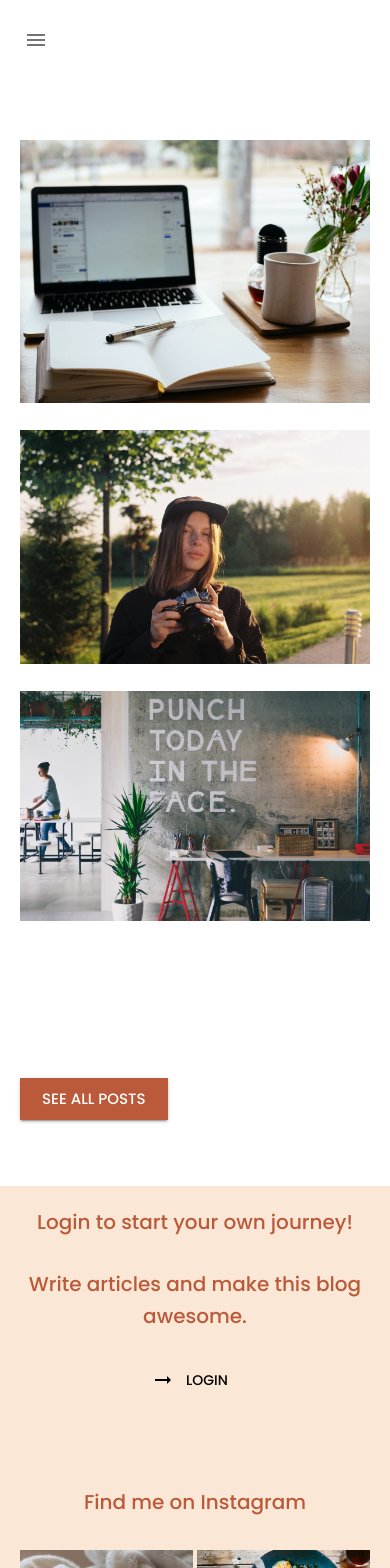
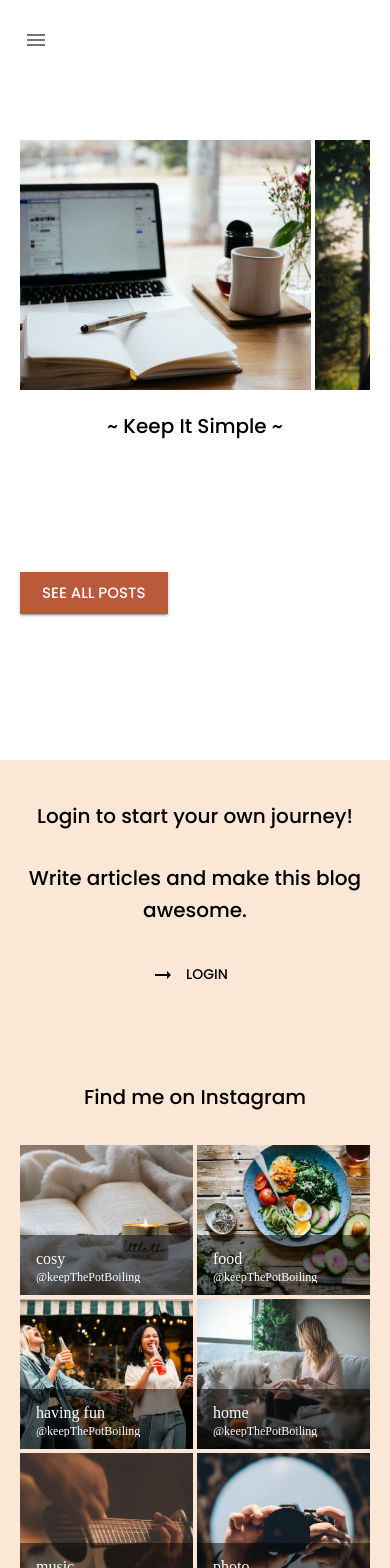
Before and after one commit to BiancaGlavan/blog-app-react, a React (Vite) app: page / in a window 390 px wide. Shown: the top 1568 px of the page. Built offline with nearby package versions, Linux system fonts and the light colour scheme; no server answers.

Commit message:
added slider as a new component

```diff
--- a/package.json
+++ b/package.json
@@ -25,7 +25,8 @@
     "react-router-dom": "^6.6.1",
     "redux": "^4.2.0",
     "redux-persist": "^6.0.0",
-    "styled-components": "^5.3.6"
+    "styled-components": "^5.3.6",
+    "swiper": "^8.4.6"
   },
   "devDependencies": {
     "@types/node": "^18.11.18",
--- a/src/components/ImageUnsplash.tsx
+++ b/src/components/ImageUnsplash.tsx
@@ -1,8 +1,7 @@
-import { Box, Button, Dialog, DialogContent, Drawer, IconButton, TextField } from "@mui/material";
+import { Box, Button, Drawer, IconButton, TextField } from "@mui/material";
 import { styled } from "@mui/material/styles";
 import { useRef, useState } from "react";
 import ArrowBackIcon from "@mui/icons-material/ArrowBack";
-import SearchIcon from "@mui/icons-material/Search";
 import { useGetImagesQuery } from "../redux/features/apiUnsplashSlice";
 import ImagesList from "./createArticle/ImagesList";
 import { useNavigate } from "react-router-dom";
@@ -106,10 +105,6 @@ const ImageUnsplash = ({ currentImage, onImageChange }: IPropsImageUnsplash) =>
     setTerm("");
   };
 
-  const handleSubmit = (e: React.FormEvent<HTMLFormElement>) => {
-    e.preventDefault();
-  };
-
   return (
     <StyledImageUnsplash>
       <Box className="choose-img">
@@ -123,7 +118,7 @@ const ImageUnsplash = ({ currentImage, onImageChange }: IPropsImageUnsplash) =>
           <IconButton onClick={closeAndReset}>
             <ArrowBackIcon />
           </IconButton>
-          <form className="form" onSubmit={handleSubmit}>
+          <form className="form">
             <TextField
               inputRef={textInput}
               value={term}
@@ -134,9 +129,6 @@ const ImageUnsplash = ({ currentImage, onImageChange }: IPropsImageUnsplash) =>
               autoComplete="off"
             />
           </form>
-          <IconButton>
-            <SearchIcon />
-          </IconButton>
         </Box>
         <Box className="search-images">
           {images && <ImagesList onImageChange={onImageChange} images={images.results} onCloseDrawer={closeAndReset} />}
--- a/src/components/createArticle/ImagesList.tsx
+++ b/src/components/createArticle/ImagesList.tsx
@@ -3,7 +3,7 @@ import Button from "@mui/material/Button";
 import { styled } from "@mui/material/styles";
 import classNames from "classnames";
 import { useState } from "react";
-import { IImage, IImageResponse } from "../../redux/features/apiUnsplashSlice";
+import { IImage } from "../../redux/features/apiUnsplashSlice";
 
 interface IPropsImagesList {
   images: IImage[];
--- a/src/components/homepage/Sidebar.tsx
+++ b/src/components/homepage/Sidebar.tsx
@@ -1,12 +1,11 @@
-import { Box, IconButton, ImageList, ImageListItem, ImageListItemBar, ListSubheader, Typography } from "@mui/material";
+import { Box, ImageList, ImageListItem, ImageListItemBar, ListSubheader, Typography } from "@mui/material";
 import { styled } from "@mui/material/styles";
 import Login from "../navigation/Login";
 import ArrowRightAltIcon from "@mui/icons-material/ArrowRightAlt";
 import data from "../../utils/data.json";
-import InfoIcon from "@mui/icons-material/Info";
 
 const StyledSidebar = styled("div")`
-  background: ${(props) => props.theme.palette.background.paper};
+  background: ${(props) => props.theme.palette.secondary.main};
   padding: 60px;
   display: flex;
   flex-direction: column;
@@ -15,6 +14,8 @@ const StyledSidebar = styled("div")`
 
   ${(props) => props.theme.breakpoints.down("lg")} {
     padding: 20px;
+    padding-top: 40px;
+    padding-bottom: 40px;
     flex-direction: row;
     gap: 80px;
   }
@@ -27,7 +28,7 @@ const StyledSidebar = styled("div")`
 
   .sidebar-login {
     .text {
-      color: ${(props) => props.theme.palette.primary.main};
+      color: ${(props) => props.theme.palette.text.primary};
       margin-bottom: 30px;
       text-align: center;
     }
@@ -56,7 +57,8 @@ const StyledSidebar = styled("div")`
     }
 
     .list-image-title {
-      color: ${(props) => props.theme.palette.primary.main};
+      color: ${(props) => props.theme.palette.text.primary};
+      background: ${(props) => props.theme.palette.secondary.main};
       text-align: center;
       font-size: 20px;
       margin-bottom: 20px;
--- /dev/null
+++ b/src/components/homepage/Slider.tsx
@@ -0,0 +1,79 @@
+import { Swiper, SwiperSlide } from "swiper/react";
+import "swiper/css";
+import "swiper/css/navigation";
+import { styled } from "@mui/material/styles";
+import { Box, Typography, useMediaQuery, useTheme } from "@mui/material";
+
+
+const StyledSlider = styled("div")`
+
+    .swiper-container {
+        width: 100%;
+    }
+
+    .img-container {
+        height: 300px;
+        max-width: 490px;
+
+        ${(props) => props.theme.breakpoints.down('md')} {
+            height: 250px;
+        }
+
+        img {
+            height: 100%;
+            width: 100%;
+            object-fit: cover;
+        }
+    }
+
+    .logo {
+        margin-top: 20px;
+        text-align: center;
+    }
+`;
+
+const Slider = () => {
+
+  const theme = useTheme();
+  const isMobile = useMediaQuery(theme.breakpoints.down("md"));
+
+  return (
+    <StyledSlider className="Slider">
+      <Swiper
+        className="swiper-container"
+        spaceBetween={4}
+        slidesPerView={3}
+        breakpoints={{
+            0: {
+            slidesPerView: 1.2,
+            },
+          600: {
+            slidesPerView: 2.2,
+          },
+          900: {
+            slidesPerView: 3,
+          },
+        }}
+      >
+        <SwiperSlide className="slide">
+        <Box className="img-container">
+          <img src="./images/homepage-left.jpg" alt="" />
+        </Box>
+        </SwiperSlide>
+        <SwiperSlide className="slide">
+        <Box className="img-container">
+          <img src="./images/homepage-middle.jpg" alt="" />
+        </Box>
+        </SwiperSlide>
+        <SwiperSlide className="slide">
+        <Box className="img-container">
+          <img src="./images/homepage-right.jpg" alt="" />
+        </Box>
+        </SwiperSlide>
+      </Swiper>
+      <Typography className="logo" variant="h6">~ Keep It Simple ~</Typography>
+    </StyledSlider>
+  );
+};
+
+export default Slider;
--- a/src/components/navigation/Navigation.tsx
+++ b/src/components/navigation/Navigation.tsx
@@ -13,7 +13,6 @@ import UserDropdown from "./Userdropdown";
 import { useGetMyProfileQuery } from "../../redux/features/apiSlice";
 
 const StyledNavigation = styled("div")`
-
   .navigation-container {
     display: flex;
     justify-content: space-between;
@@ -22,7 +21,6 @@ const StyledNavigation = styled("div")`
     margin-bottom: 20px;
   }
 
-
   .menu-links {
     display: flex;
     gap: 20px;
@@ -30,14 +28,14 @@ const StyledNavigation = styled("div")`
 
     .menu-link {
       &:hover {
-        color: ${(props) => props.theme.palette.secondary.main};
+        color: ${(props) => props.theme.palette.primary.main};
       }
     }
   }
 
   .logo {
     &:hover {
-      color: ${(props) => props.theme.palette.secondary.main};
+      color: ${(props) => props.theme.palette.primary.main};
     }
   }
 `;
@@ -79,11 +77,15 @@ const Navigation = () => {
             <MenuIcon />
           </IconButton>
         )}
+
         {!isMobile && (
           <Link to={"/"}>
-            <Typography className="logo">Keep the Pot Boiling</Typography>
+            <Typography variant="h6" className="logo">
+              Keep the Pot Boiling
+            </Typography>
           </Link>
         )}
+
         <Box className="menu-links">
           {!isMobile && (
             <>
--- a/src/pages/EditorPage.tsx
+++ b/src/pages/EditorPage.tsx
@@ -1,4 +1,4 @@
-import { Alert, Button, Container, FormControl, Grid, InputLabel, MenuItem, TextField, Typography } from "@mui/material";
+import { Alert, Backdrop, Button, CircularProgress, Container, FormControl, Grid, InputLabel, MenuItem, TextField, Typography } from "@mui/material";
 import { styled } from "@mui/material/styles";
 import Select, { SelectChangeEvent } from "@mui/material/Select";
 import { useState, useEffect } from "react";
@@ -33,6 +33,7 @@ const StyledEditor = styled(Container)`
 `;
 
 const EditorPage = () => {
+  const [open, setOpen] = useState(false);
   const [category, setCategory] = useState("");
   const [description, setDescription] = useState("");
   const [title, setTitle] = useState("");
@@ -41,8 +42,13 @@ const EditorPage = () => {
 
 
   const [createArticle, response] = useCreateArticleMutation();
+  const { isLoading: isLoadingCreateArticle } = response;
 
   const { data: categories, isLoading } = useGetCategoriesQuery();
+
+  const handleClose = () => {
+    setOpen(false);
+  };
 
   const handleChange = (event: SelectChangeEvent) => {
     setCategory(event.target.value);
@@ -60,8 +66,6 @@ const EditorPage = () => {
     console.log("new article", newArticle);
     createArticle({ article: newArticle });
   };
-
-
 
   useEffect(() => {
     if(response.isSuccess) {
@@ -111,6 +115,15 @@ const EditorPage = () => {
       <Button onClick={handleCreateArticle} variant="contained" size="large" className="btn-create">
         Add article
       </Button>
+      {isLoadingCreateArticle && (
+              <Backdrop
+                sx={{ color: "#fff", zIndex: (theme) => theme.zIndex.drawer + 1 }}
+                open={open}
+                onClick={handleClose}
+              >
+                <CircularProgress color="inherit" />
+              </Backdrop>
+            )}
 
     </StyledEditor>
   );
--- a/src/pages/Homepage.tsx
+++ b/src/pages/Homepage.tsx
@@ -1,44 +1,23 @@
 import { Box, Button, Container, Grid, useMediaQuery } from "@mui/material";
 import { styled, useTheme } from "@mui/material/styles";
 import classNames from "classnames";
+import { Link } from "react-router-dom";
 import ArticlesList from "../components/article/ArticlesList";
 import HomepageArticlesList from "../components/article/HomepageArticlesList";
 import Sidebar from "../components/homepage/Sidebar";
+import Slider from "../components/homepage/Slider";
 import { useGetArticlesQuery } from "../redux/features/apiSlice";
 
 const StyledHomePage = styled("div")`
   margin-top: 80px;
 
   .homepage-top {
+    margin-left: 20px;
     margin-right: 20px;
-    margin-left: 20px;
-    display: flex;
-    gap: 20px;
-
-    ${(props) => props.theme.breakpoints.down("sm")} {
-      flex-direction: column;
-      align-items: center;
-      justify-content: center;
-    }
-
-    .img-container {
-      max-width: 485px;
-      max-height: 500px;
-
-      ${(props) => props.theme.breakpoints.down("sm")} {
-        max-width: 400px;
-      }
-
-      img {
-        width: 100%;
-        height: 100%;
-        object-fit: cover;
-      }
-    }
   }
 
   .middle-section {
-    margin-top: 100px;
+    margin-top: 80px;
 
     .homepage-articles {
       margin-left: 20px;
@@ -57,16 +36,12 @@ const StyledHomePage = styled("div")`
       }
     }
 
-
-
     .btn {
       margin-top: 50px;
       margin-bottom: 50px;
       border-radius: 0;
     }
   }
-
-
 `;
 
 const Homepage = () => {
@@ -83,18 +58,10 @@ const Homepage = () => {
   return (
     <StyledHomePage className="Homepage">
       <Box className="homepage-top">
-        <Box className="img-container">
-          <img src="./images/homepage-left.jpg" alt="" />
-        </Box>
-        <Box className="img-container">
-          <img src="./images/homepage-middle.jpg" alt="" />
-        </Box>
-        <Box className="img-container">
-          <img src="./images/homepage-right.jpg" alt="" />
-        </Box>
+        <Slider />
       </Box>
       <Box className="middle-section">
-        <Grid container spacing={2}>
+        <Grid container spacing={12}>
           <Grid item xs={12} md={12} lg={6}>
             <Box className="homepage-articles">
               {articlesResponse && !isLoadingArticles && !isMobile && !isTablete && (
@@ -106,9 +73,11 @@ const Homepage = () => {
               {articlesResponse && !isLoadingArticles && isMobile && (
                 <HomepageArticlesList articles={articlesResponse?.articles.slice(0, 3)} />
               )}
+              <Link to={"/articles"}>
                 <Button className="btn" variant="contained" size="large">
                   See all posts
                 </Button>
+              </Link>
             </Box>
           </Grid>
           <Grid item xs={12} md={12} lg={6}>
--- a/src/theme/blogTheme.ts
+++ b/src/theme/blogTheme.ts
@@ -4,7 +4,7 @@ const blogTheme = createTheme({
     palette: {
         background: {
             default: "#fff",
-            paper: "#FAE7D5"
+            paper: "#fff"
         },
         text :{
             primary: "#000000",
@@ -14,7 +14,7 @@ const blogTheme = createTheme({
             main: "#BB5A3A",
         },
         secondary: {
-            main: "#BB5A3A"
+            main: "#FAE7D5"
         }
     },
     typography : {
```
Also changed, not shown: src/components/navigation/Login.tsx (+26 -6 lines), src/components/navigation/Register.tsx (+28 -4 lines), 1 other file (tests, documents, lock files or other folders). Lines whose indentation alone changed are shown as unchanged.
